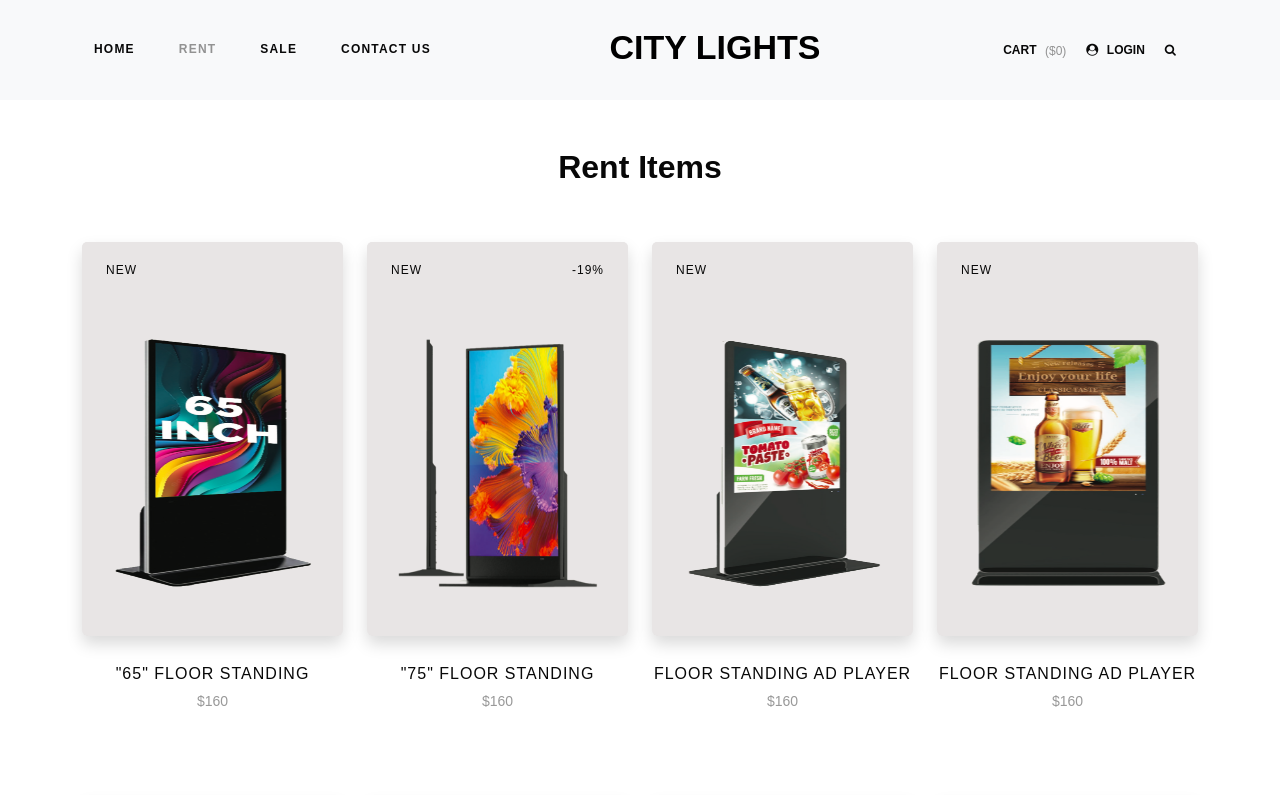
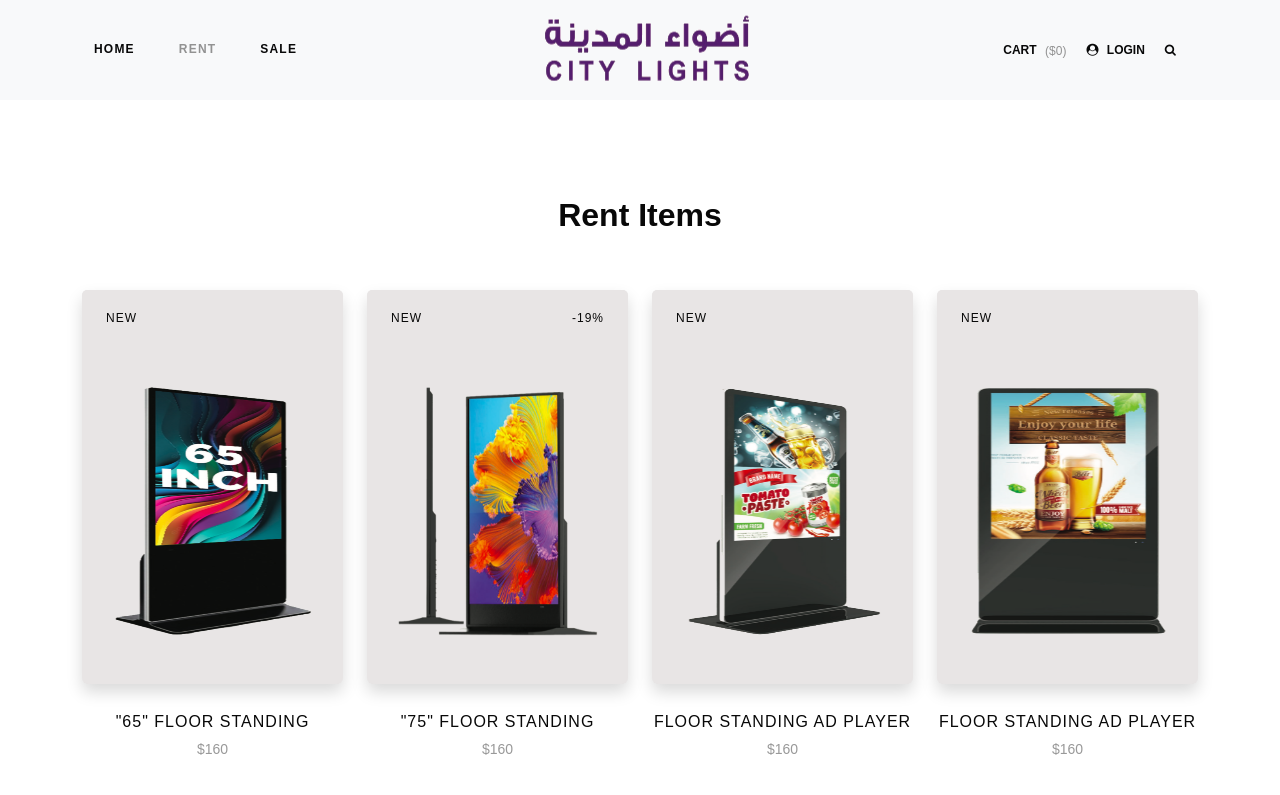
Before and after one commit to singhashwani003/citylight, a plain HTML site: page rent.html in a window 1280 px wide. Shown: the top 795 px of the page. Drawn offline with nearby package versions, Linux system fonts and the light colour scheme; a web font is replaced by a local one.

Commit message:
today update

```diff
--- a/rent.html
+++ b/rent.html
@@ -5,7 +5,7 @@
     <meta charset="UTF-8">
     <meta name="viewport" content="width=device-width, initial-scale=1.0">
     <meta http-equiv="X-UA-Compatible" content="ie=edge">
-    <link rel="shortcut icon" href="images/favicon.ico" type="image/x-icon">
+    <link rel="shortcut icon" href="./img/citylight-favicon.png" type="image/x-icon">
     <title>Citylight</title>
     <!-- css -->
     <link rel="stylesheet" href="https://cdnjs.cloudflare.com/ajax/libs/font-awesome/4.7.0/css/font-awesome.min.css">
@@ -39,16 +39,18 @@
             <li class="nav-item">
               <a class="nav-link" href="./sale.html">Sale</a>
             </li>
-            <li class="nav-item">
+            <!-- <li class="nav-item">
               <a class="nav-link" href="./contact.html">Contact Us</a>
-            </li>
+            </li> -->
           </ul>
           <button class="navbar-toggler" type="button" data-bs-toggle="collapse" data-bs-target="#mynavbar">
             <span class="navbar-toggler-icon"></span>
           </button>
           <div class="collapse navbar-collapse" id="mynavbar">
             <div class="mx-auto">
-                <a class="navbar-brand fw-bold" href="./index.html" style="font-size: 34px;">CITY LIGHTS</a>
+                <a class="navbar-brand fw-bold" href="./index.html">
+                    <img src="./img/citylight-logo.png">
+                </a>
             </div>
             <div class="d-flex">
                 <a class="mkd-header-cart" href="#">
@@ -70,7 +72,7 @@
     </nav>
 
     <div class="container py-5 product-card">
-        <h2 class="fw-bold text-center" style="color: #080808;">Rent Items</h2>
+        <h2 class="fw-bold text-center pt-5" style="color: #080808;">Rent Items</h2>
         <div class="row px-0 pb-5 pt-4">
             <div class="col-sm-12 col-md-6 col-lg-3 col-xl-3 mt-4 mb-4">
                 <div class="card border border-0 shadow" style="background-color: #e8e5e5;">
```
Also changed, not shown: index.html (+6 -4 lines), sale.html (+7 -5 lines), img/citylight-favicon.png (added), img/citylight-logo.png (added).
